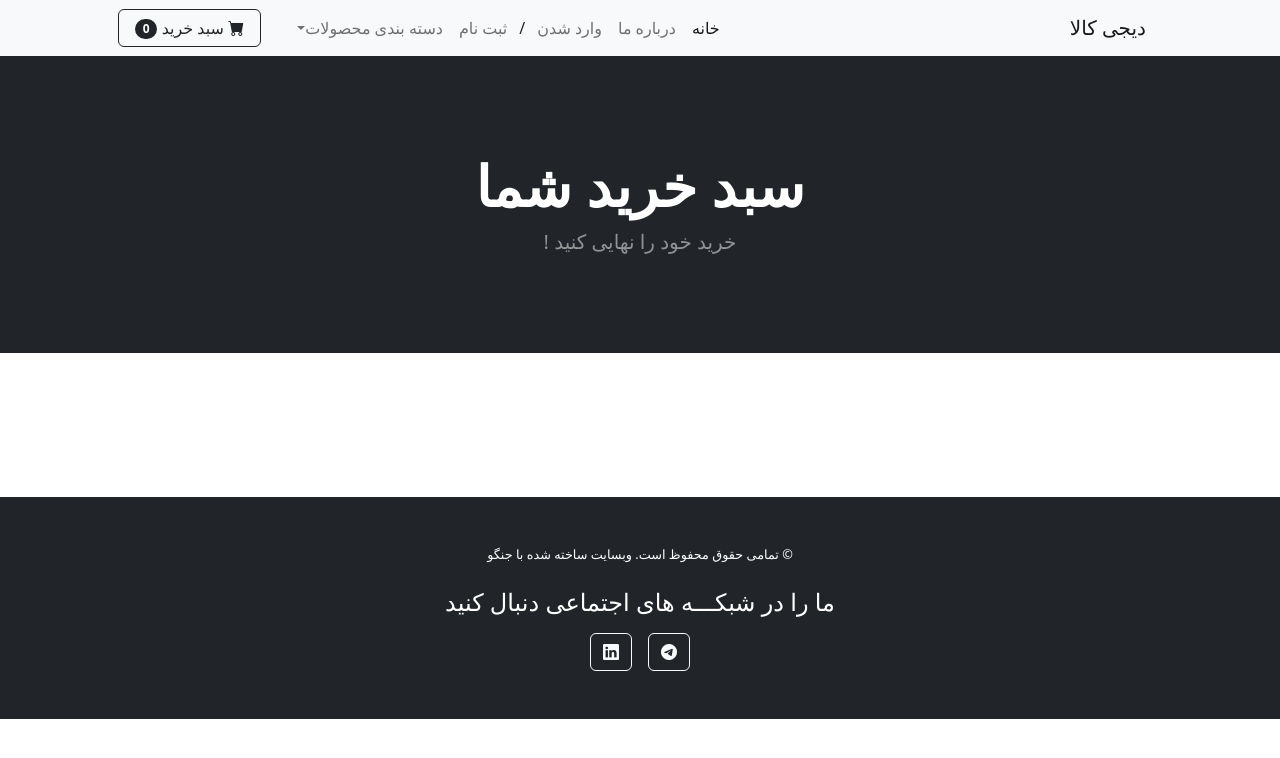
After one commit to Ftymusvy/digikala-site-django, a Django app: page /cart/ in a window 1280 px wide. The commit adds this page. Shown: the top 758 px of the page. Run offline with Django 5.2, Linux system fonts and the light colour scheme; some libraries are stand-ins or nearby versions.

Commit message:
cart application 1

```diff
--- /dev/null
+++ b/digikala/cart/admin.py
@@ -0,0 +1,3 @@
+from django.contrib import admin
+
+# Register your models here.
--- /dev/null
+++ b/digikala/cart/apps.py
@@ -0,0 +1,6 @@
+from django.apps import AppConfig
+
+
+class CartConfig(AppConfig):
+    default_auto_field = "django.db.models.BigAutoField"
+    name = "cart"
--- /dev/null
+++ b/digikala/cart/models.py
@@ -0,0 +1,3 @@
+from django.db import models
+
+# Create your models here.
--- /dev/null
+++ b/digikala/cart/templates/cart_summary.html
@@ -0,0 +1,15 @@
+{% extends "base.html" %}
+{% load static %}
+{% load humanize %}
+{% block content %}
+        <!-- Header-->
+        <header class="bg-dark py-5">
+            <div class="container px-4 px-lg-5 my-5">
+                <div class="text-center text-white">
+                    <h1 class="display-4 fw-bolder">سبد خرید شما</h1>
+                    <p class="lead fw-normal text-white-50 mb-0">خرید خود را نهایی کنید !</p>
+                </div>
+            </div>
+        </header>
+  <br><br><br><br><br><br>
+{% endblock %}
--- /dev/null
+++ b/digikala/cart/tests.py
@@ -0,0 +1,3 @@
+from django.test import TestCase
+
+# Create your tests here.
--- /dev/null
+++ b/digikala/cart/urls.py
@@ -0,0 +1,10 @@
+from django.urls import path , include
+from . import views
+
+urlpatterns = [
+
+    path('' , views.cart_summary , name='cart_summary'),# برای دیدن سبد خرید
+    path('add/' , views.cart_add , name='cart_add'),
+    path('delete' , views.cart_delete , name='cart_delete'),
+    path('update/' , views.cart_update , name='cart_update')
+]
--- /dev/null
+++ b/digikala/cart/views.py
@@ -0,0 +1,17 @@
+from django.shortcuts import render
+
+
+def cart_summary(request):
+    return render(request,"cart_summary.html" ,{})
+
+
+def cart_add(request):
+    pass
+
+
+def cart_delete(request):
+    pass
+
+
+def cart_update(request):
+    pass
--- a/digikala/digikala/settings.py
+++ b/digikala/digikala/settings.py
@@ -28,6 +28,7 @@ INSTALLED_APPS = [
     "django.contrib.staticfiles",
     'django.contrib.humanize', # برای درست نشان دادن اعداد بیشتر از 3 رقمی
     'shop.apps.ShopConfig',
+    'cart.apps.CartConfig',
 ]
 
 MIDDLEWARE = [
--- a/digikala/digikala/urls.py
+++ b/digikala/digikala/urls.py
@@ -9,4 +9,5 @@ from django.conf.urls.static import static
 urlpatterns = [
     path("admin/", admin.site.urls),
     path('' , include('shop.urls')),
+    path('cart/' , include('cart.urls')),
 ]+ static(settings.MEDIA_URL , document_root = settings.MEDIA_ROOT)
--- a/digikala/shop/templates/navbar.html
+++ b/digikala/shop/templates/navbar.html
@@ -33,11 +33,11 @@
                 </li>
             </ul>
             <form class="d-flex">
-                <button class="btn btn-outline-dark" type="submit">
+                <a href="{% url 'cart_summary' %}" class="btn btn-outline-dark" >
                     <i class="bi-cart-fill me-1"></i>
                     سبد خرید
                     <span class="badge bg-dark text-white ms-1 rounded-pill">0</span>
-                </button>
+                </a>
             </form>
         </div>
     </div>
```
Also changed, not shown: digikala/cart/__init__.py (added), digikala/cart/migrations/__init__.py (added).
